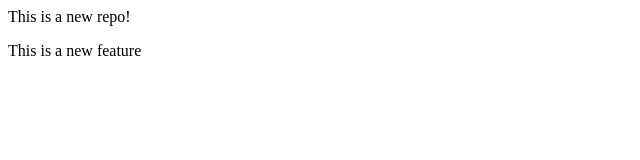
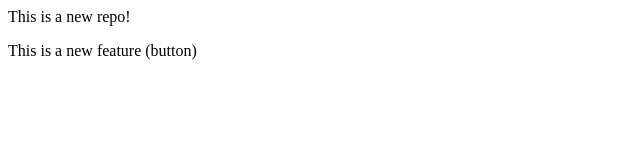
Before and after one commit to khushishah28/local_repo, a plain HTML site: page index.html in a window 1280 px wide. Shown: the full height of the page, 0-640 px from the left. Drawn offline with Linux system fonts and the light colour scheme.

```diff
--- a/index.html
+++ b/index.html
@@ -1,2 +1,2 @@
 <p> This is a new repo!</p>
-<p>This is a new feature</p>
+<p>This is a new feature (button)</button></p>
```
